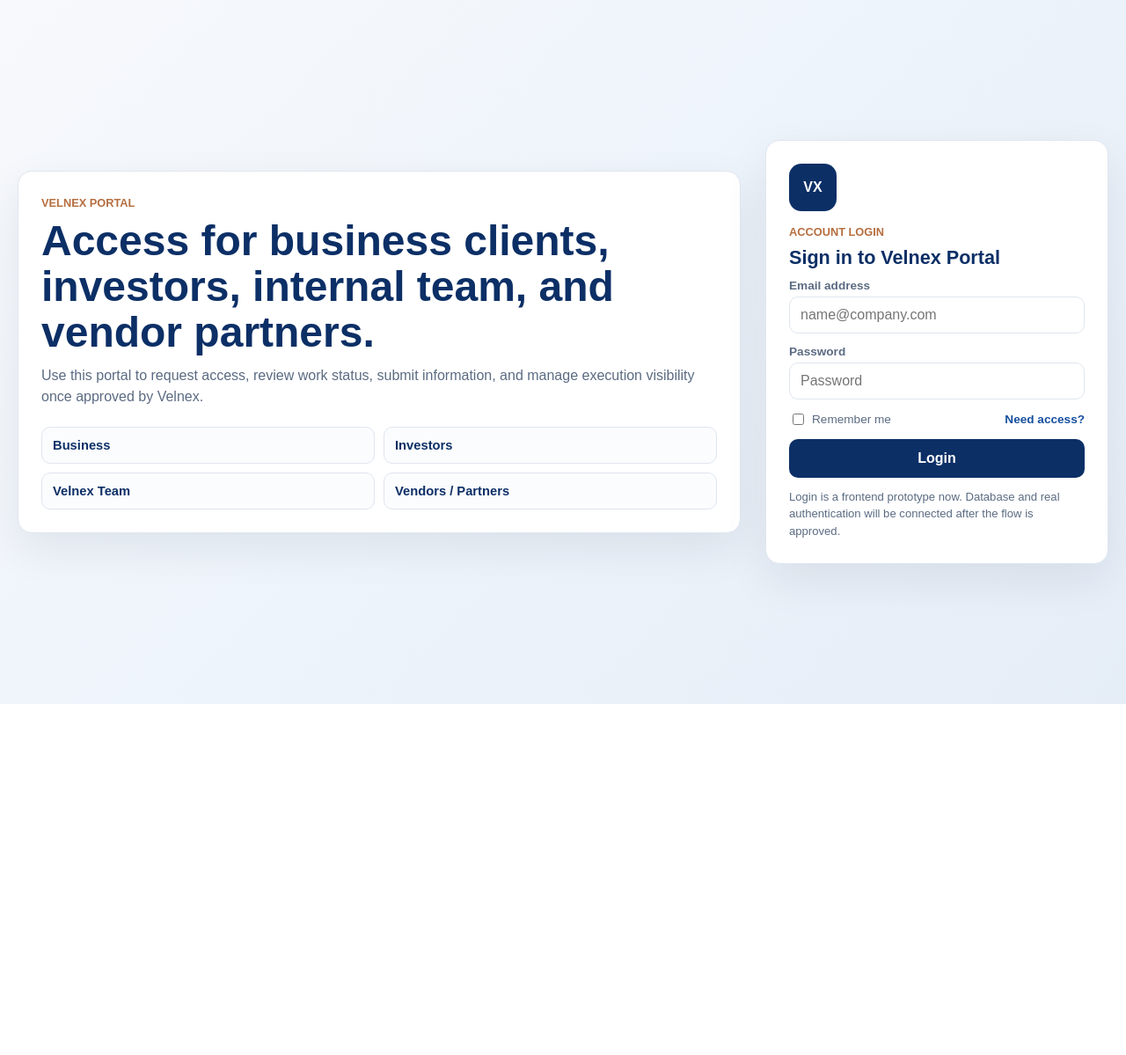
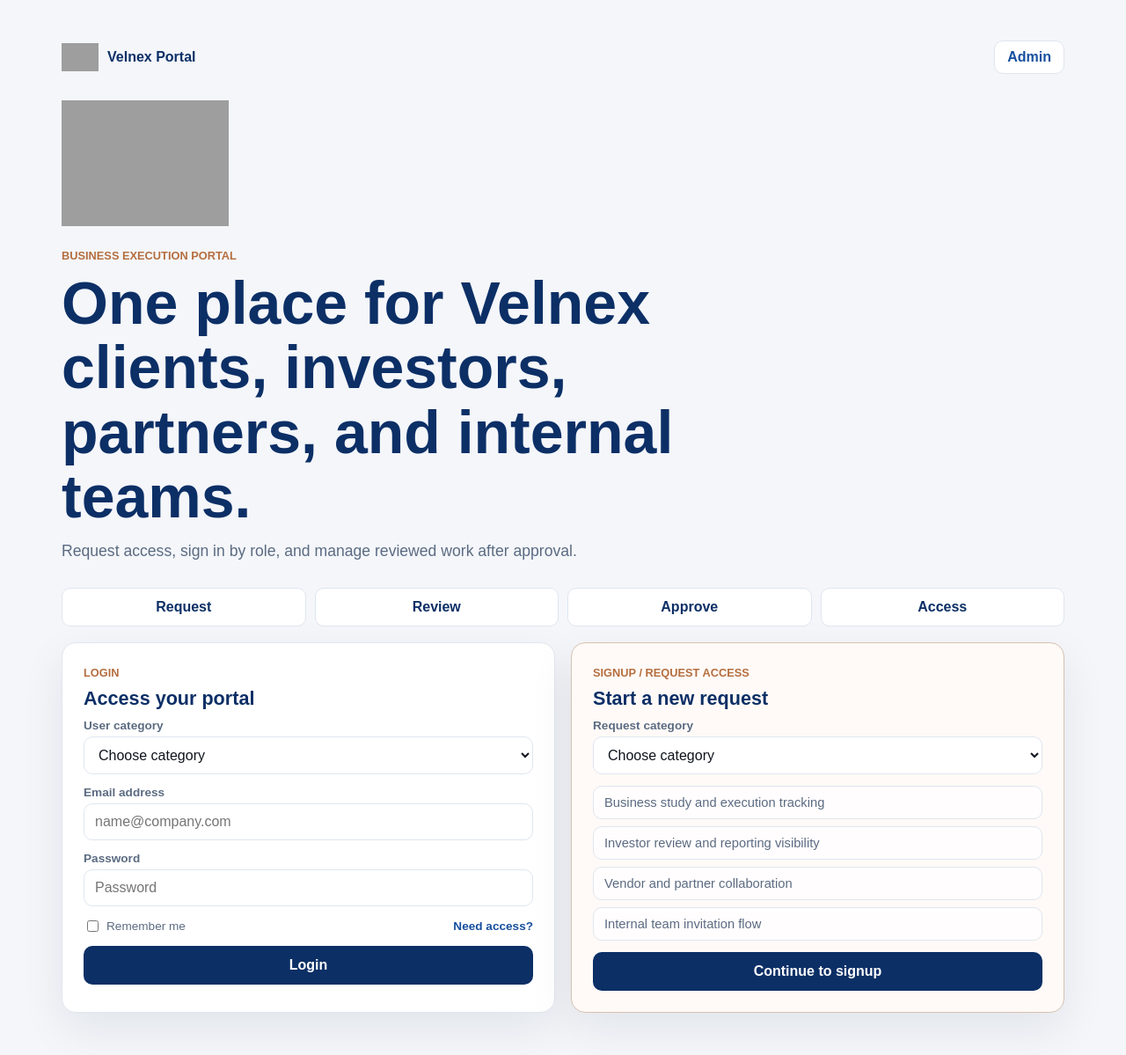
Before and after one commit to velharisankaran-ops/velnex-portal, a PHP site: page / in a window 1280 px wide. Shown: the whole page at 88% size. Before the commit the page ends 800 px from the top, so only its background shows below. Run offline with PHP 8.4, Linux system fonts and the light colour scheme; grey boxes are pictures that could not be loaded.

Commit message:
Redesign portal entry page

```diff
--- a/assets/css/portal.css
+++ b/assets/css/portal.css
@@ -30,9 +30,125 @@ a {
 
 .portal-auth-shell,
 .portal-shell,
-.portal-page-shell {
+.portal-page-shell,
+.portal-home-shell {
   min-height: 100vh;
   padding: 20px;
+}
+
+.portal-home-shell {
+  width: min(100%, 1180px);
+  margin: 0 auto;
+}
+
+.portal-home-hero {
+  min-height: 50vh;
+  display: grid;
+  grid-template-rows: auto 1fr auto;
+  gap: 28px;
+  padding: 24px 0 18px;
+}
+
+.portal-home-nav {
+  display: flex;
+  justify-content: space-between;
+  gap: 16px;
+  align-items: center;
+}
+
+.portal-brand {
+  display: inline-flex;
+  gap: 10px;
+  align-items: center;
+  color: var(--brand);
+  font-weight: 800;
+}
+
+.portal-brand img {
+  width: 42px;
+  height: 42px;
+  object-fit: contain;
+}
+
+.portal-admin-link {
+  display: inline-grid;
+  min-height: 38px;
+  place-items: center;
+  border: 1px solid var(--line);
+  border-radius: 10px;
+  background: var(--surface);
+  padding: 0 14px;
+}
+
+.portal-home-intro {
+  width: min(100%, 780px);
+  align-self: center;
+}
+
+.portal-home-logo {
+  width: min(190px, 52vw);
+  height: auto;
+  margin-bottom: 20px;
+}
+
+.portal-home-intro h1 {
+  max-width: 780px;
+  font-size: clamp(2.15rem, 6vw, 4.25rem);
+}
+
+.portal-home-intro p:last-child {
+  max-width: 640px;
+  font-size: 1.1rem;
+}
+
+.portal-home-status {
+  display: grid;
+  grid-template-columns: repeat(4, minmax(0, 1fr));
+  gap: 10px;
+}
+
+.portal-home-status span {
+  border: 1px solid var(--line);
+  border-radius: 10px;
+  background: var(--surface);
+  color: var(--brand);
+  padding: 12px;
+  text-align: center;
+  font-weight: 800;
+}
+
+.portal-entry-grid {
+  display: grid;
+  grid-template-columns: minmax(0, 1fr) minmax(0, 1fr);
+  gap: 18px;
+  padding-bottom: 28px;
+}
+
+.portal-entry-card {
+  border: 1px solid var(--line);
+  border-radius: 16px;
+  background: var(--surface);
+  box-shadow: 0 18px 50px rgba(15, 23, 36, 0.08);
+  padding: 24px;
+}
+
+.portal-entry-card-accent {
+  border-color: #d7c1b1;
+  background: #fffaf7;
+}
+
+.portal-entry-summary {
+  display: grid;
+  gap: 8px;
+}
+
+.portal-entry-summary span {
+  border: 1px solid var(--line);
+  border-radius: 10px;
+  background: rgba(255, 255, 255, 0.72);
+  color: var(--muted);
+  padding: 10px 12px;
+  font-size: 0.92rem;
 }
 
 .portal-auth-shell {
@@ -152,6 +268,7 @@ p {
 }
 
 .portal-form input,
+.portal-form select,
 .portal-form textarea {
   width: 100%;
   border: 1px solid var(--line);
@@ -167,6 +284,7 @@ p {
 }
 
 .portal-form input:focus,
+.portal-form select:focus,
 .portal-form textarea:focus {
   border-color: var(--brand-2);
   box-shadow: 0 0 0 3px rgba(22, 79, 158, 0.12);
@@ -355,7 +473,9 @@ code {
   .portal-choice-grid,
   .portal-role-strip,
   .portal-grid,
-  .portal-status-list {
+  .portal-status-list,
+  .portal-entry-grid,
+  .portal-home-status {
     grid-template-columns: 1fr;
   }
 
@@ -365,16 +485,24 @@ code {
 
   .portal-auth-shell,
   .portal-shell,
-  .portal-page-shell {
+  .portal-page-shell,
+  .portal-home-shell {
     padding: 14px;
   }
 
   .portal-card,
   .portal-login-card,
   .portal-panel,
-  .portal-page-header {
+  .portal-page-header,
+  .portal-entry-card {
     padding: 20px;
     border-radius: 14px;
+  }
+
+  .portal-home-hero {
+    min-height: auto;
+    gap: 22px;
+    padding-top: 12px;
   }
 
   .portal-choice-grid a {
--- a/index.php
+++ b/index.php
@@ -1,5 +1,7 @@
 <?php
-$pageTitle = 'Velnex Portal Login';
+$pageTitle = 'Velnex Portal';
+$logoUrl = 'https://velnex.in/wp-content/uploads/2026/05/velnex_compact_stacked_1080_transparent-Copy.png';
+$iconUrl = 'https://velnex.in/wp-content/uploads/2026/05/cropped-velnex_vx_icon_blue_transparent-Copy.png';
 ?>
 <!DOCTYPE html>
 <html lang="en">
@@ -9,25 +11,48 @@ $pageTitle = 'Velnex Portal Login';
   <title><?php echo htmlspecialchars($pageTitle, ENT_QUOTES, 'UTF-8'); ?></title>
   <link rel="stylesheet" href="assets/css/portal.css">
 </head>
-<body class="portal-auth-page">
-  <main class="portal-auth-shell">
-    <section class="portal-auth-copy">
-      <p class="portal-kicker">Velnex Portal</p>
-      <h1>Access for business clients, investors, internal team, and vendor partners.</h1>
-      <p>Use this portal to request access, review work status, submit information, and manage execution visibility once approved by Velnex.</p>
-      <div class="portal-role-strip">
-        <span>Business</span>
-        <span>Investors</span>
-        <span>Velnex Team</span>
-        <span>Vendors / Partners</span>
+<body class="portal-home-page">
+  <main class="portal-home-shell">
+    <section class="portal-home-hero" aria-labelledby="portal-home-title">
+      <nav class="portal-home-nav" aria-label="Portal navigation">
+        <a class="portal-brand" href="index.php">
+          <img src="<?php echo htmlspecialchars($iconUrl, ENT_QUOTES, 'UTF-8'); ?>" alt="" width="42" height="42">
+          <span>Velnex Portal</span>
+        </a>
+        <a class="portal-admin-link" href="admin/">Admin</a>
+      </nav>
+
+      <div class="portal-home-intro">
+        <img class="portal-home-logo" src="<?php echo htmlspecialchars($logoUrl, ENT_QUOTES, 'UTF-8'); ?>" alt="Velnex">
+        <p class="portal-kicker">Business Execution Portal</p>
+        <h1 id="portal-home-title">One place for Velnex clients, investors, partners, and internal teams.</h1>
+        <p>Request access, sign in by role, and manage reviewed work after approval.</p>
+      </div>
+
+      <div class="portal-home-status" aria-label="Portal workflow">
+        <span>Request</span>
+        <span>Review</span>
+        <span>Approve</span>
+        <span>Access</span>
       </div>
     </section>
 
-    <section class="portal-login-card" aria-labelledby="login-title">
-      <div class="portal-mark">VX</div>
-      <p class="portal-kicker">Account Login</p>
-      <h2 id="login-title">Sign in to Velnex Portal</h2>
-      <form class="portal-form" action="pending.php" method="post">
+    <section class="portal-entry-grid" aria-label="Portal account actions">
+      <article class="portal-entry-card">
+        <p class="portal-kicker">Login</p>
+        <h2>Access your portal</h2>
+        <form class="portal-form" action="login.php" method="post">
+          <label>
+            <span>User category</span>
+            <select name="type" required>
+              <option value="">Choose category</option>
+              <option value="business">Business Client</option>
+              <option value="investor">Investor Client</option>
+              <option value="vendor">Vendor / Partner</option>
+              <option value="internal">Velnex Internal Team</option>
+              <option value="admin">Admin</option>
+            </select>
+          </label>
           <label>
             <span>Email address</span>
             <input type="email" name="email" placeholder="name@company.com" required>
@@ -42,7 +67,31 @@ $pageTitle = 'Velnex Portal Login';
           </div>
           <button type="submit">Login</button>
         </form>
-      <p class="portal-note">Login is a frontend prototype now. Database and real authentication will be connected after the flow is approved.</p>
+      </article>
+
+      <article class="portal-entry-card portal-entry-card-accent">
+        <p class="portal-kicker">Signup / Request Access</p>
+        <h2>Start a new request</h2>
+        <form class="portal-form" action="start-request.php" method="get">
+          <label>
+            <span>Request category</span>
+            <select name="type" required>
+              <option value="">Choose category</option>
+              <option value="business">Business Client</option>
+              <option value="investor">Investor Client</option>
+              <option value="vendor">Vendor / Partner</option>
+              <option value="internal">Velnex Internal Team</option>
+            </select>
+          </label>
+          <div class="portal-entry-summary">
+            <span>Business study and execution tracking</span>
+            <span>Investor review and reporting visibility</span>
+            <span>Vendor and partner collaboration</span>
+            <span>Internal team invitation flow</span>
+          </div>
+          <button type="submit">Continue to signup</button>
+        </form>
+      </article>
     </section>
   </main>
 </body>
--- a/pending.php
+++ b/pending.php
@@ -6,6 +6,7 @@ $pageTitle = 'Request Pending - Velnex Portal';
 $labels = portal_request_labels();
 $label = isset($labels[$type]) ? $labels[$type] : $labels['request'];
 $saved = isset($_GET['saved']) && $_GET['saved'] === '1';
+$loginPrototype = isset($_GET['login']) && $_GET['login'] === 'prototype';
 $error = isset($_GET['error']) ? preg_replace('/[^a-zA-Z0-9_-]/', '', $_GET['error']) : '';
 ?>
 <!DOCTYPE html>
@@ -20,7 +21,10 @@ $error = isset($_GET['error']) ? preg_replace('/[^a-zA-Z0-9_-]/', '', $_GET['err
   <main class="portal-shell">
     <section class="portal-card portal-status-card">
       <p class="portal-kicker"><?php echo portal_e($label); ?></p>
-      <?php if ($saved): ?>
+      <?php if ($loginPrototype): ?>
+        <h1>Login flow is being prepared.</h1>
+        <p>This role login will be connected after approved users and dashboards are added.</p>
+      <?php elseif ($saved): ?>
         <h1>Request received for review.</h1>
         <p>Your request has been stored and will be reviewed by Velnex before access is approved.</p>
       <?php elseif ($error === 'database'): ?>
```
Also changed, not shown: PROJECT_TIMELINE.md (+3 -0 lines), login.php (added, +28 -0 lines), start-request.php (added, +17 -0 lines). Lines whose indentation alone changed are shown as unchanged.
